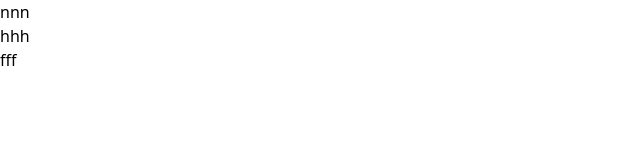
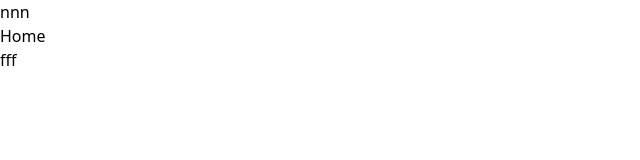
Before and after one commit to masum9100/masum-billlah-s-portfolio, a React (Vite) app: page / in a window 1280 px wide. Shown: the top 160 px of the page, without its empty margins (0-640 px from the left). Built offline with nearby package versions, Linux system fonts and the light colour scheme.

Commit message:
Testing the reacct

```diff
--- a/src/HomePage/Home.jsx
+++ b/src/HomePage/Home.jsx
@@ -3,7 +3,7 @@ import React from 'react';
 const Home = () => {
     return (
         <div>
-            hhh
+            Home
         </div>
     );
 };
```
